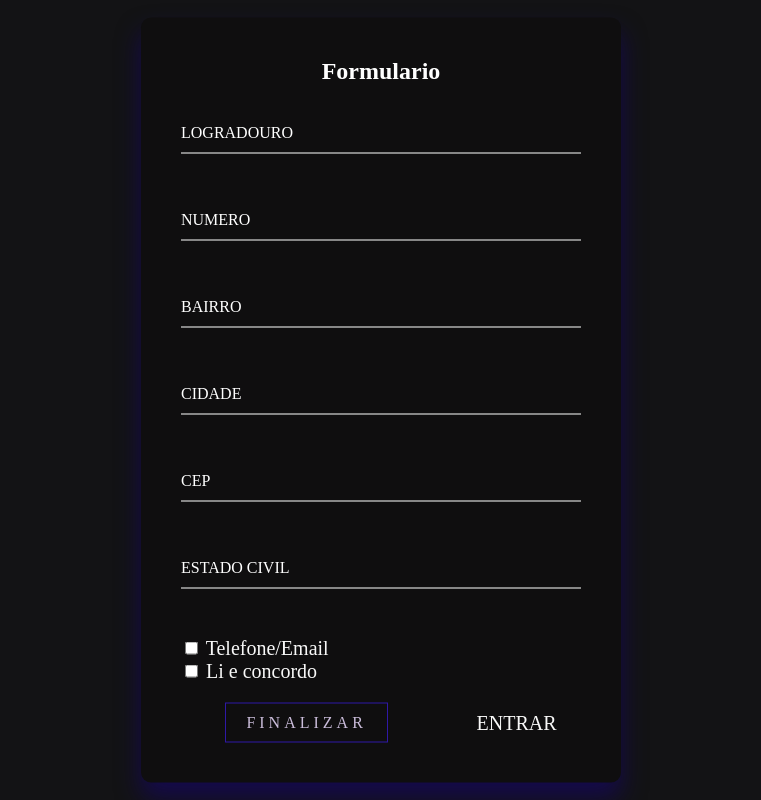
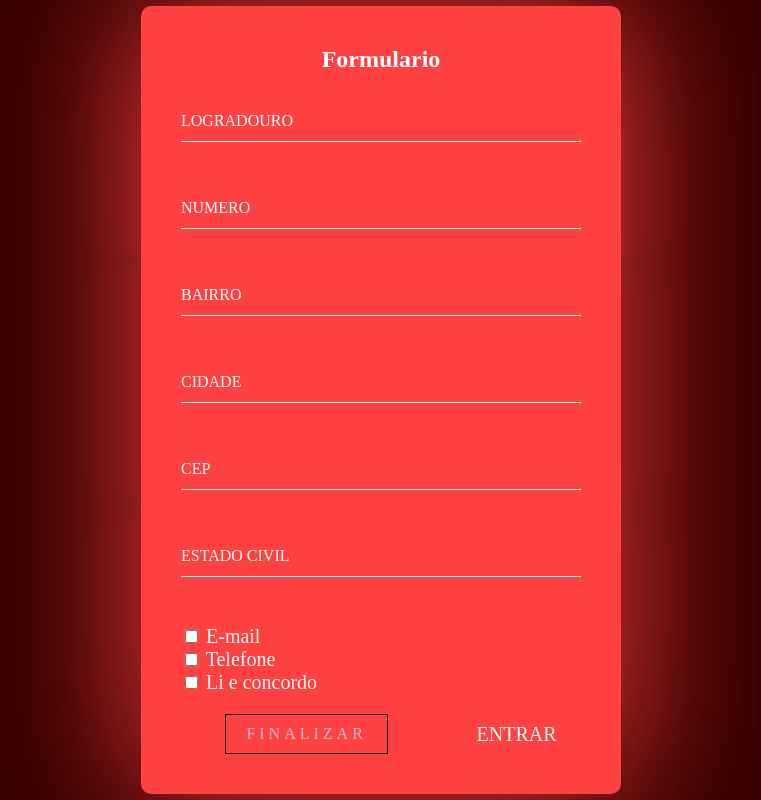
Before and after one commit to gabrielmarcos2/FORMULARIO, a plain HTML site: page finalizar.html in a window 1280 px wide. Shown: the whole page, without its empty margins (259-1020 px from the left). Drawn offline with Linux system fonts and the light colour scheme.

Commit message:
tarefa finalizada

```diff
--- a/estilo.css
+++ b/estilo.css
@@ -1,5 +1,5 @@
 body{
-    background: #131315;
+    background: #380101;
     font-family: var(--font-estilo);
 }
 
@@ -10,8 +10,8 @@ body{
     width: 400px;
     padding: 40px;
     transform: translate(-50%, -50%);
-    background: #0f0e0f;
-    box-shadow: 0 15px 25px rgba(21, 5, 100, 0.7);
+    background: #ff4141;
+    box-shadow: 0 0px 150px #ff4141;
     border-radius: 10px;
 }
 
@@ -53,7 +53,7 @@ body{
 .Formulario-box .user-box input:valid~label{
     top: -85px;
     left: 0;
-    color: #372586;
+    color: #080808;
     font-size: 12px;
 
 }
@@ -68,15 +68,15 @@ body{
     overflow: hidden;
     transition: .5s;
     letter-spacing: 4px;
-    border: 1px solid #2f18a7;
+    border: 1px solid #030303;
     margin: auto;
 }
 
 #submit:hover {
-    background: #8f7cec;
+    background: #09090a;
     color: #fff;
     border-radius: 5px;
-    box-shadow: 0 0 5px #24108a, 0 0 25px #22146b, 0 0 50px #191046, 0 0 100px #1d1546;
+    box-shadow: 0 0 5px #3d0e0e, 0 0 25px #490d0d, 0 0 50px #461010, 0 0 100px #1d1546;
 
 }
 
--- a/finalizar.html
+++ b/finalizar.html
@@ -38,9 +38,15 @@
 
             <div class="check-box">
 
-        <input type ="checkbox" name ="neutro" id =" neutro " >
+                <input type ="checkbox" name ="neutro" id =" neutro " >
 
-        <label for ="neutro">Telefone/Email</etiqueta >
+                <label for ="neutro">E-mail</etiqueta >
+
+            <div class="check-box">
+
+                <input type ="checkbox" name ="neutro" id =" neutro " >
+
+                <label for ="neutro">Telefone</etiqueta >
 
             <div class="check-box">
                 <input type ="checkbox" name ="neutro" id =" neutro " >
```
Also changed, not shown: index.html (+1 -1 lines).
